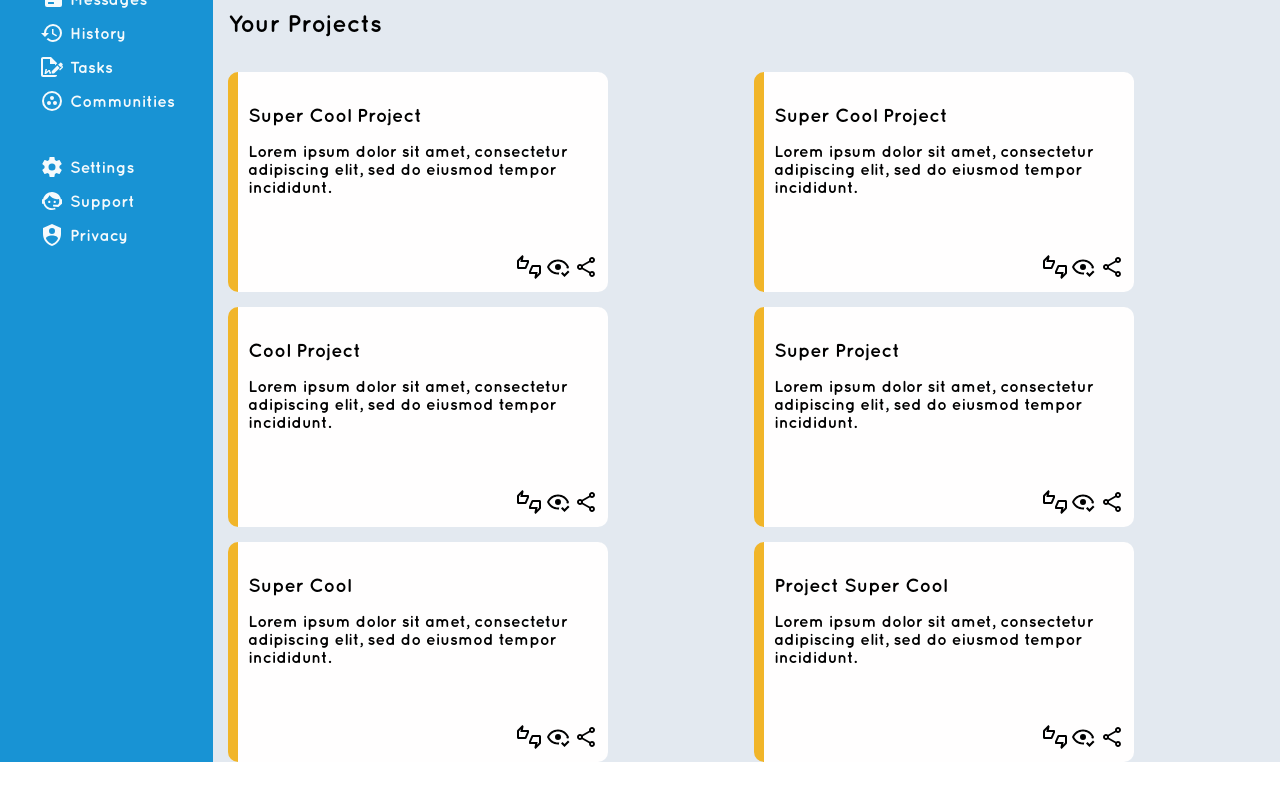
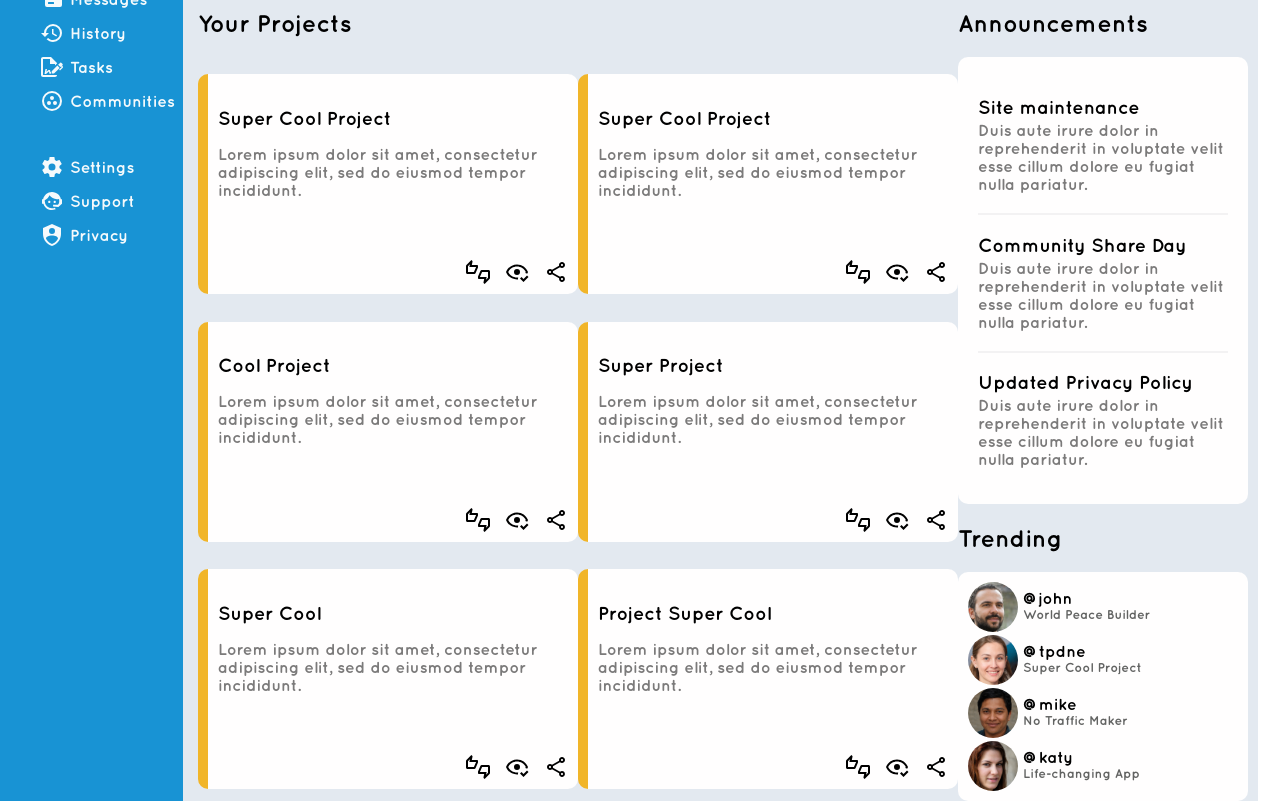
Before and after one commit to Lalindr/admin_dashboard, a plain HTML site: page index.html in a window 1280 px wide. Shown: the part 175-976 px from the top of the page. Before the commit the page ends 937 px from the top, so only its background shows below. Drawn offline with Linux system fonts and the light colour scheme.

Commit message:
Complete project

```diff
--- a/css/style.css
+++ b/css/style.css
@@ -1,6 +1,8 @@
 :root{
     --gray-color: #e3e9f0;
     --blue-color: #1893d4;
+    --text-color: #7b7a7a;
+    --white-color: #fffefe;
 }
 @font-face{
 
@@ -47,9 +49,9 @@ li{
 .navbar{
     grid-column: 2;
     grid-row: 1;
-    background-color: #fffefe;
+    background-color: var(--white-color);
     display: grid;
-    grid-template-rows: .3fr .8fr;
+    grid-template-rows: .3fr .5fr;
     padding: 0 10px 5px 10px;
 }
 input[type="search"]{
@@ -61,7 +63,7 @@ input[type="search"]{
 input[type="search"]:focus{
     outline: none;
 }
-.upper-row-img{
+.upper-row-img, .user img{
     height: 50px;
     width: auto;
     border-radius: 35px;
@@ -135,6 +137,8 @@ input[type="search"]:focus{
     grid-column: 2;
     background-color: var(--gray-color);
     font-family: quicksand-bold;
+    display: grid;
+    grid-template-columns: .85fr .2fr;
 }
 .cardfield-left{
     display: grid;
@@ -149,7 +153,7 @@ input[type="search"]:focus{
     justify-self: start;
 }
 .project-card{
-    background-color: #fffefe;
+    background-color: var(--white-color);
     height: 200px;
     width: 350px;
     border-radius: 10px;
@@ -162,7 +166,68 @@ input[type="search"]:focus{
     align-self: end;
     margin: 0;
 }
+.project-card p, .announcements p{
+    color: var(--text-color);
+}
 .project-card .svgs{
     align-self: end;
     justify-self: end;
 }
+.svgs{
+   display: flex;
+   gap: 15px;
+}
+svg {
+    display: block;
+}
+.cardfield-right{
+    grid-row: 1;
+    grid-column: 2;
+    padding-right: 10px;
+}
+.announcements{
+    background-color: var(--white-color);
+    padding: 5px;
+    border-radius: 10px;
+    width: 250px;
+    padding: 20px;
+}
+.announcements p:nth-of-type(-n+2){
+    border-bottom: 2px solid #f3f2f3;
+    padding-bottom: 20px;
+}
+.announcements p{
+    margin-top: 0;
+}
+.announcements h3{
+    margin-bottom: 3px;
+}
+.trending{
+    display: flex;
+    flex-direction: column;
+    gap: 3px;
+    background-color: var(--white-color);
+    border-radius: 10px;
+    padding: 10px;
+}
+.user{
+    display: grid;
+    grid-template-columns: .1fr 1fr;
+    grid-template-rows: 1fr 1fr;
+    column-gap: 5px;
+}
+.user img{
+    grid-column: 1;
+    grid-row: 1 / 3;
+    justify-self: end;
+}
+.user p:nth-of-type(even){
+    color: #626362;
+    font-size: .8rem;
+}
+.user p{
+    margin: 0;
+}
+.user p:nth-of-type(odd){
+    align-self: end;
+}
--- a/index.html
+++ b/index.html
@@ -96,7 +96,7 @@
         <div class="lowrow-left">
             <img  class="lower-row-img" src="img/image.jpeg" alt="big profile pic">
             <p class="greeting">Hi there,</p>
-            <p class="greeting">Harley Kelly(@thispersondoesnotexist)</p>
+            <p class="greeting">Harley Kelly(@tpdne)</p>
         </div>
         <div class="lowrow-right">
             <button class="lowrow-button">New</button>
@@ -198,9 +198,41 @@
         </svg>
         </div>
     </div>
+   </div>
+<div class="cardfield-right">
+    <h2 class="h2-right">Announcements</h2>
+    <div class="announcements">
+        <h3>Site maintenance</h3>
+        <p>Duis aute irure dolor in reprehenderit in voluptate velit esse cillum dolore eu fugiat nulla pariatur. </p>
+        <h3>Community Share Day</h3>
+        <p>Duis aute irure dolor in reprehenderit in voluptate velit esse cillum dolore eu fugiat nulla pariatur. </p>
+        <h3>Updated Privacy Policy</h3>
+        <p>Duis aute irure dolor in reprehenderit in voluptate velit esse cillum dolore eu fugiat nulla pariatur.</p>
+    </div>
+        <h2 class="h2-l-right">Trending</h2>
+        <div class="trending">
+            <div class="user">
+                <img src="img/second.jpeg" alt="second user">
+                <p>@john</p>
+                <p>World Peace Builder</p>
+            </div>
+            <div class="user">
+                <img src="img/image.jpeg" alt="first user">
+                 <p>@tpdne</p>
+                 <p>Super Cool Project</p>
+                 </div>
+            <div class="user">
+                <img src="img/third.jpeg" alt="third user">
+                <p>@mike</p>
+                <p>No Traffic Maker</p>
+            </div>
+            <div class="user">
+                <img src="img/fourth.jpeg" alt="fourth user">
+                 <p>@katy</p>
+                 <p>Life-changing App</p>
+                 </div>
+        </div>
 </div>
-<div class="cardfield-right">
-
 </div>
 </div>
 </body>
```
Also changed, not shown: img/fourth.jpeg (added), img/second.jpeg (added), img/third.jpeg (added).
